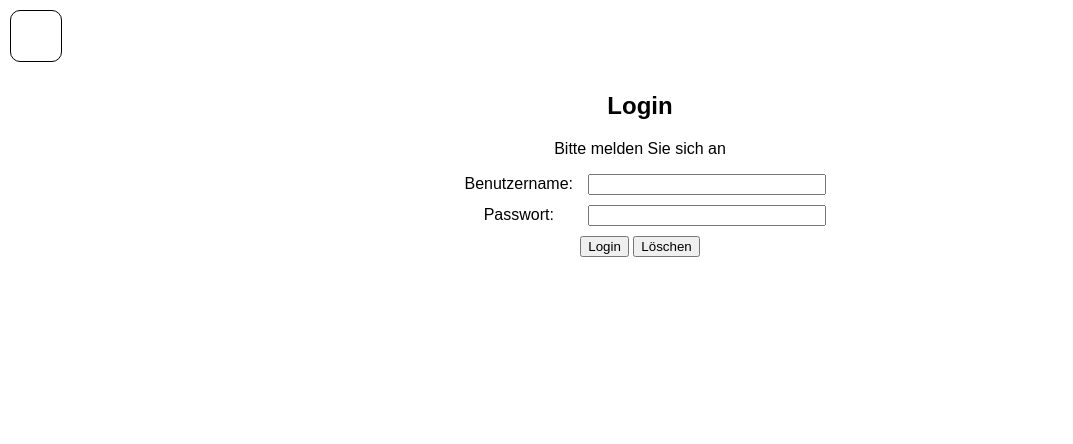
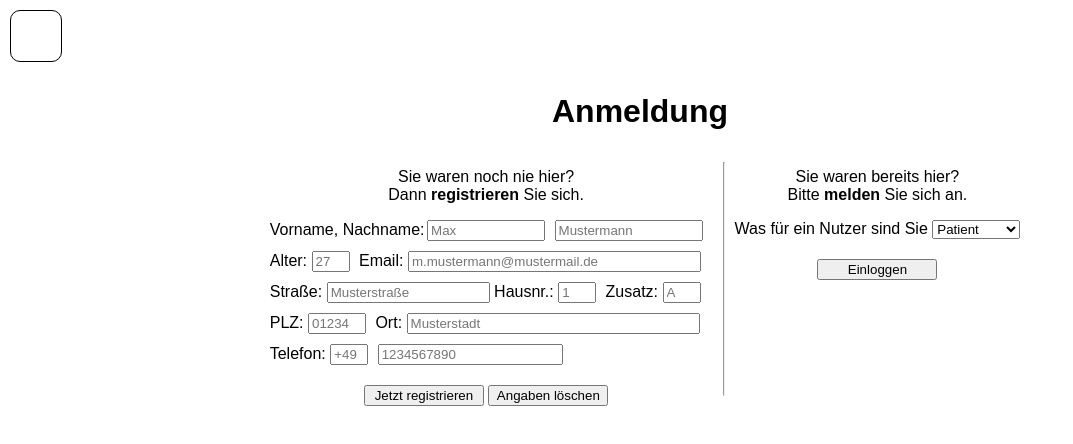
Before and after one commit to MTLover-Dominik/school_aerztehaus, a website: page public/views/login.html in a window 1280 px wide. Shown: the whole page, without its empty margins (0-1073 px from the left). Drawn offline with Linux system fonts and the light colour scheme.

Commit message:
added registration and adjustet layout of login

```diff
--- a/js/api.js
+++ b/js/api.js
@@ -27,6 +27,12 @@ app.get('/api/get-articles', async (req, res) => {
     get_articles(db, req, res);
 })
 
+//TODO create endpoint for getting "username" and "password" for login process
+/*app.get('/api/get-loginData', async (req, res) => {
+
+});
+*/
+
 // Stelle statische Dateien im Ordner 'public' bereit
 app.use(express.static('public'));
 
--- a/public/apiFunctions/get_allArticles.js
+++ b/public/apiFunctions/get_allArticles.js
@@ -8,7 +8,6 @@ async function get_allArticles(listElement) {
         if (response.ok) { // response.ok prüft, ob der Statuscode zwischen 200 und 299 liegt
             const articles = await response.json(); // oder .json() falls die API JSON sendet
             show_allArticles(articles, listElement);
-            console.log("%c" + articles[0], "color: orange");
         } else {
             const status = await response.status;
             const text = await response.statusText;
--- a/public/css/login.css
+++ b/public/css/login.css
@@ -1,10 +1,70 @@
-label {
+.contentContainer>hr {
+    margin: 10px;
+}
+.buttons>button {
+    width: 120px;
+}
+#login>div>label {
     display: inline-block;
     width: 130px;
 }
-input[type=text], input[type=password] {
+#register>div>.labelBig {
+    display: inline-block;
+    width: 80px;
+}
+#login>div>input[type=text], #login>div>input[type=password] {
     width: 230px;
 }
-.content>form>div {
+#register>.buttons {
+    text-align: center
+}
+#patientLogin>div>label {
+    display: inline-block;
+    width: 85px;
+}
+.contentContainer {
+    display: flex;
+    justify-content: center;
+}
+.input {
     margin: 10px;
 }
+.buttons {
+    margin-top: 20px;
+}
+#register {
+    text-align: left;
+}
+#name {
+    width: 110px;
+    margin-right: 5px;
+}
+#surname {
+    width: 140px;
+}
+#email {
+    width: 285px;
+}
+#street {
+    width: 155px;
+}
+#age, #housenr, #countrycode {
+    width: 30px;
+    margin-right: 5px;
+}
+#addition {
+    width: 30px;
+}
+#postalcode {
+    width: 50px;
+    margin-right: 5px;
+}
+#city {
+    width: 285px;
+}
+#patientLogin {
+    display: none;
+}
+#employeeLogin {
+    display: none;
+}
--- a/public/functions/login.js
+++ b/public/functions/login.js
@@ -1,14 +1,45 @@
 
-let loginButton = document.getElementById('login');
+let usertype = document.getElementById("usertype");
+let registerButton = document.getElementById('register');
+let loginButton = document.getElementById('loginButton');
+
+usertype.addEventListener('change', event => {
+    let currentUsertype = usertype.value;
+    window.alert("Sie sind ein " + currentUsertype);
+});
 
 loginButton.addEventListener('click', (e) => {
-    handleSubmit(e);
-})
-function handleSubmit(event) {
+    handleLogin(e);
+});
+
+registerButton.addEventListener('click', (e) => {
+    handleRegister(e);
+});
+
+function handleLogin(event) {
     event.preventDefault();
-    const username = document.getElementById("username").value;
-    const password = document.getElementById("password").value;
 
-    // Hier kannst du das machen, was du möchtest, z.B. Daten verarbeiten oder an eine API senden
+    const form = document.getElementById("login");
+
+    // Überprüfe, ob das Formular die HTML-Validierungsanforderungen erfüllt
+    if (form.checkValidity()) {
+        // Wenn das Formular valide ist, kannst du deine eigene Logik ausführen
+        const username = document.getElementById("username").value;
+        const password = document.getElementById("password").value;
+
+        // Hier kannst du das machen, was du möchtest, z.B. Daten verarbeiten oder an eine API senden
+        //TODO add check for "username" and "password"
+        //checkCredentials(username, password);
+        //TODO create file in "apiFunctions" to process data and check them
+
+    } else {
+        // Wenn das Formular nicht valide ist, wird die Standard-HTML-Validierung ausgeführt
+        form.reportValidity(); // Zeigt die Standard-Hinweise an
+    }
 
 }
+
+function handleRegister(event) {
+    event.preventDefault();
+
+}
--- a/public/views/login.html
+++ b/public/views/login.html
@@ -14,22 +14,90 @@
             </a>
         </header>
         <div class="content">
-            <h2>Login</h2>
-            <p>Bitte melden Sie sich an</p>
-            <form>
+            <h1>Anmeldung</h1>
+            <div class="contentContainer">
                 <div>
-                    <label for="username">Benutzername:</label>
-                    <input type="text" id="username" required />
+                    <p>
+                        Sie waren noch nie hier?<br>
+                        Dann <b>registrieren</b> Sie sich.
+                    </p>
+                    <form id="register">
+                        <div class="input">
+                            <label for="name">Vorname, </label><label for="surname" class="labelBig">Nachname:</label>
+                            <input type="text" id="name" placeholder="Max" required>
+                            <input type="text" id="surname" placeholder="Mustermann" required>
+                        </div>
+                        <div class="input">
+                            <label for="age">Alter:</label>
+                            <input type="number" id="age" placeholder="27" required>
+                            <label for="email">Email:</label>
+                            <input type="text" id="email" placeholder="m.mustermann@mustermail.de">
+                        </div>
+                        <div class="input">
+                            <label for="street">Straße:</label>
+                            <input type="text" id="street" placeholder="Musterstraße" required>
+                            <label for="housenr">Hausnr.:</label>
+                            <input type="text" id="housenr" placeholder="1" required>
+                            <label for="addition">Zusatz:</label>
+                            <input type="text" id="addition"placeholder="A" required>
+                        </div>
+                        <div class="input">
+                            <label for="postalcode">PLZ:</label>
+                            <input type="text" id="postalcode" placeholder="01234" required>
+                            <label for="city">Ort:</label>
+                            <input type="text" id="city" placeholder="Musterstadt" required>
+                        </div>
+                        <div class="input">
+                            <label for="phone">Telefon:</label>
+                            <input type="text" id="countrycode" placeholder="+49">
+                            <input type="text" id="phone" placeholder="1234567890">
+                        </div>
+                        <div class="buttons">
+                            <button type="submit" id="registerButton">Jetzt registrieren</button>
+                            <button type="reset">Angaben löschen</button>
+                        </div>
+                    </form>
                 </div>
+                <hr/>
                 <div>
-                    <label for="password">Passwort:</label>
-                    <input type="password" id="password" required />
+                    <p>
+                        Sie waren bereits hier?<br>
+                        Bitte <b>melden</b> Sie sich an.
+                    </p>
+                    <form id="login">
+                        <label for="usertype">Was für ein Nutzer sind Sie</label>
+                        <select name="usertype" id="usertype">
+                            <option name="patient" value="patient">Patient</option>
+                            <option name="arzt" value="arzt">Arzt</option>
+                            <option name="arzthelfer" value="arzthelfer">Arzthelfer</option>
+                            <option name="verwaltung" value="verwaltung">Verwaltung</option>
+                        </select>
+                        <div id="patientLogin">
+                            <div class="input">
+                                <label for="patientname">Vorname:</label>
+                                <input type="text" id="patientname" placeholder="Max" required />
+                            </div>
+                            <div class="input">
+                                <label for="patientsurname">Nachname:</label>
+                                <input type="text" id="patientsurname" placeholder="Mustermann" required />
+                            </div>
+                            <div class="input">
+                                <label for="birthday">Geburtstag:</label>
+                                <input type="text" id="birthday" placeholder="DD.MM.YYYY" required />
+                            </div>
+                        </div>
+                        <div id="employeeLogin">
+                            <div class="input">
+                                <label for="employeenr">Mitarbeiternummer:</label>
+                                <input type="text" id="employeenr" required />
+                            </div>
+                        </div>
+                        <div class="buttons">
+                            <button type="submit" id="loginButton">Einloggen</button>
+                        </div>
+                    </form>
                 </div>
-                <div>
-                    <button type="submit" id="login">Login</button>
-                    <button type="reset">Löschen</button>
-                </div>
-            </form>
+            </div>
         </div>
 
         <script src="../functions/login.js" type="module"></script>
```
Also changed, not shown: public/index.html (+2 -2 lines).
